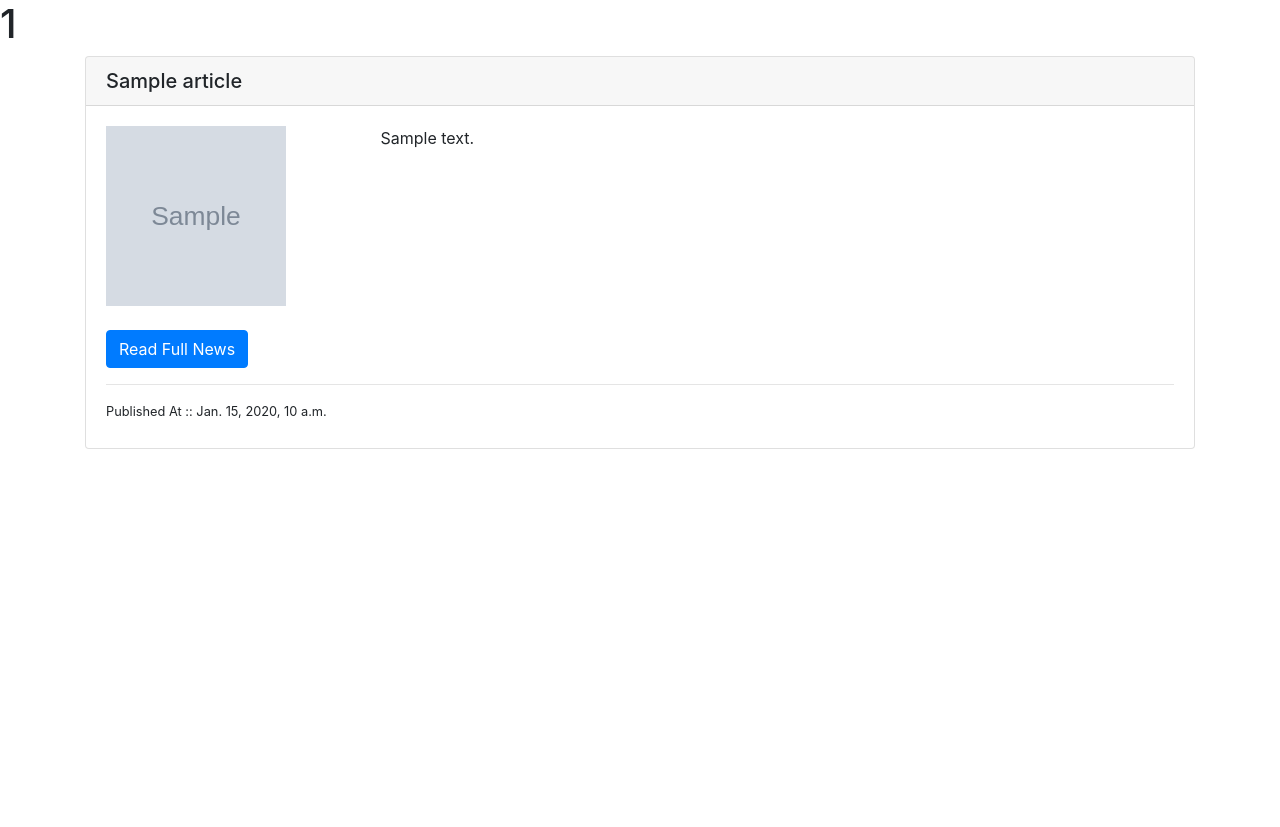
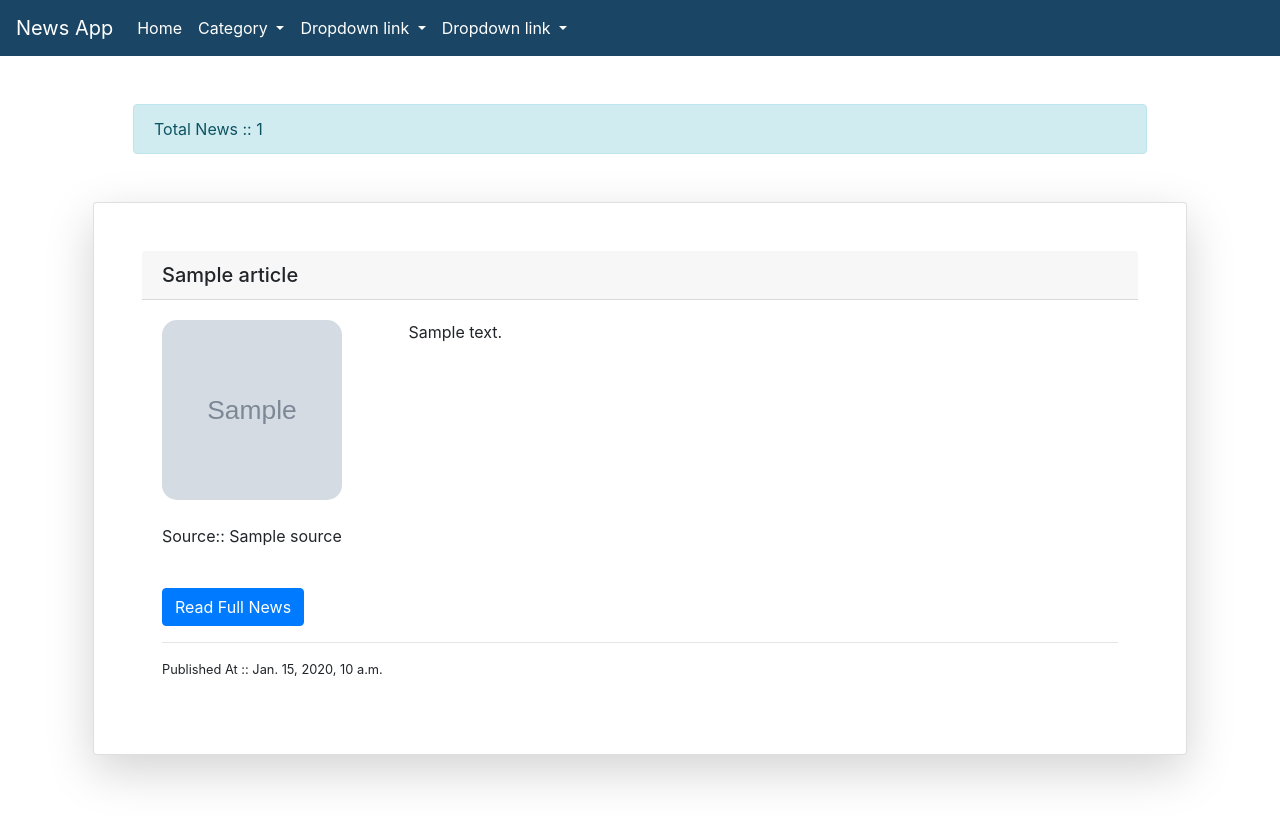
Before and after one commit to KelviManavadaria-17/NewsApiDjangoLinkingProject, a Django app: page / in a window 1280 px wide. Before the commit the page ends 449 px from the top, so only its background shows below. Run offline with Django 3.2, Linux system fonts and the light colour scheme; tables that the repository leaves empty hold one stand-in row (values such as "Sample post"); grey boxes marked "Sample" are stand-in pictures; a database or web service that is not in the repository returns one stand-in record (values such as "Sample title"); data that the repository does not hold is empty.

Commit message:
Making some changes

```diff
--- a/newsapp/urls.py
+++ b/newsapp/urls.py
@@ -4,6 +4,8 @@ from . import views
 
 
 urlpatterns = [
-    path('',views.home , name='home')
-
+    path('',views.home , name='home'),
+    path('category/<str:k>',views.category,name = 'category'),
+    path('/language/<str:k>',views.language,name = 'language'),
+    path('/country/<str:k>',views.category,name = 'country')
 ]
--- a/newsapp/views.py
+++ b/newsapp/views.py
@@ -4,9 +4,47 @@ from newsapp import urls
 import requests
 # Create your views here.
 API_KEY = 'a85399a7f7c742d286ffb8ee88e47d48'
+categories = ['business','entertainment' ,'general','health' ,'science' ,'sports' ,'technology']
 
-def home(request):
-    url = f'https://newsapi.org/v2/everything?q=keyword&apiKey={API_KEY}'
+def home(request ):
+
+    url = ('https://newsapi.org/v2/everything?'
+       'q=Apple&'
+       'from=2022-01-08&'
+       'sortBy=popularity&'
+       'apiKey=a85399a7f7c742d286ffb8ee88e47d48')
+
+
+
+    response = requests.get(url)
+    data = response.json()
+    attribute = data['articles']
+    totalResults=data['totalResults']
+    context = {
+        'attribute' : attribute,
+        'totalResults':totalResults,
+        'categories':categories
+    }
+    return render(request,'newsapp/home.html',context)
+
+def category(request, k):
+    url = f'https://newsapi.org/v2/top-headlines/sources?category={k}apiKey={API_KEY}'
+    print(url)
+    response = requests.get(url)
+    data = response.json()
+    attribute = data['sources']
+    totalResults=data['totalResults']
+    context = {
+
+        'attribute' : attribute,
+        'totalResults':totalResults
+    }
+    return render(request,'newsapp/home.html',context)
+
+
+def language(request, k):
+    url = f'https://newsapi.org/v2/top-headlines/sources?category={k}apiKey={API_KEY}'
+    print(url)
     response = requests.get(url)
     data = response.json()
     attribute = data['articles']
--- a/templates/newsapp/home.html
+++ b/templates/newsapp/home.html
@@ -13,20 +13,80 @@
 
 <body>
 
-    <h1>{{totalResults}}</h1>
+    <nav class="navbar navbar-expand-lg navbar-dark fixed" style="background-color: #1a4564; width: 100%;">
+
+            <a class="navbar-brand" href="#" >News App</a>
+            <button class="navbar-toggler" type="button" data-toggle="collapse" data-target="#navbarNavDropdown" aria-controls="navbarNavDropdown" aria-expanded="false" aria-label="Toggle navigation">
+              <span class="navbar-toggler-icon"></span>
+            </button>
+            <div class="collapse navbar-collapse" id="navbarNavDropdown">
+              <ul class="navbar-nav">
+                <li class="nav-item active">
+                  <a class="nav-link" href="#">Home <span class="sr-only">(current)</span></a>
+                </li>
+                <!-- category  -->
+                <li class="nav-item dropdown active">
+                  <a class="nav-link dropdown-toggle" href="#" id="navbarDropdownMenuLink" data-toggle="dropdown" aria-haspopup="true" aria-expanded="false">
+                    Category
+                  </a>
+                  <div class="dropdown-menu" aria-labelledby="navbarDropdownMenuLink">
+                    {% for i in categories %}
+                    <a class="dropdown-item" href="{% url 'category' i %}">{{i}}</a>
+                    {% endfor %}
+
+
+                  </div>
+                </li>
+
+                <!-- languauge  -->
+
+                <li class="nav-item dropdown active">
+                    <a class="nav-link dropdown-toggle" href="#" id="navbarDropdownMenuLink" data-toggle="dropdown" aria-haspopup="true" aria-expanded="false">
+                      Dropdown link
+                    </a>
+                    <div class="dropdown-menu" aria-labelledby="navbarDropdownMenuLink">
+                      <a class="dropdown-item" href="#">Action</a>
+                      <a class="dropdown-item" href="#">Another action</a>
+                      <a class="dropdown-item" href="#">Something else here</a>
+                    </div>
+                  </li>
+
+                    <!-- country  -->
+
+                <li class="nav-item dropdown active">
+                    <a class="nav-link dropdown-toggle" href="#" id="navbarDropdownMenuLink" data-toggle="dropdown" aria-haspopup="true" aria-expanded="false">
+                      Dropdown link
+                    </a>
+                    <div class="dropdown-menu" aria-labelledby="navbarDropdownMenuLink">
+                      <a class="dropdown-item" href="#">Action</a>
+                      <a class="dropdown-item" href="#">Another action</a>
+                      <a class="dropdown-item" href="#">Something else here</a>
+                    </div>
+                  </li>
+              </ul>
+            </div>
+
+      </nav>
+
     <div class="container">
+        <div class="alert alert-info m-5" role="alert" style="align-items: center;">
+           Total News :: {{totalResults}}
+          </div>
             {%for i in attribute%}
-        <div class="card">
+        <div class="card rounded shadow-lg m-2 p-5">
             <h5 class="card-header">{{i.title}}</h5>
             <div class="card-body">
              <div class="row">
                  <div class="col-3">
-                    <img src="{{i.urlToImage}}" alt="" style="height: 180px; width: 180px;">
+                    <img src="{{i.urlToImage}}" alt="" style="height: 180px; width: 180px; border-radius: 15px; box-shadow: 50px;">
                  </div>
                  <div class="col-9">
                     <p class="card-text">{{i.description}}</p>
                  </div>
              </div>
+             <br>
+
+            <p>Source::  {{i.source.name}}</p>
              <br>
             <a href="{{i.url}}" class="btn btn-primary">Read Full News</a>
             <hr>
@@ -38,8 +98,7 @@
         {%endfor%}
     </div>
 
-    <p>{{i.source.id}}</p>
-    <p>{{i.source.name}}</p>
+
 
 
     <p>{{i.author}}</p>
```
